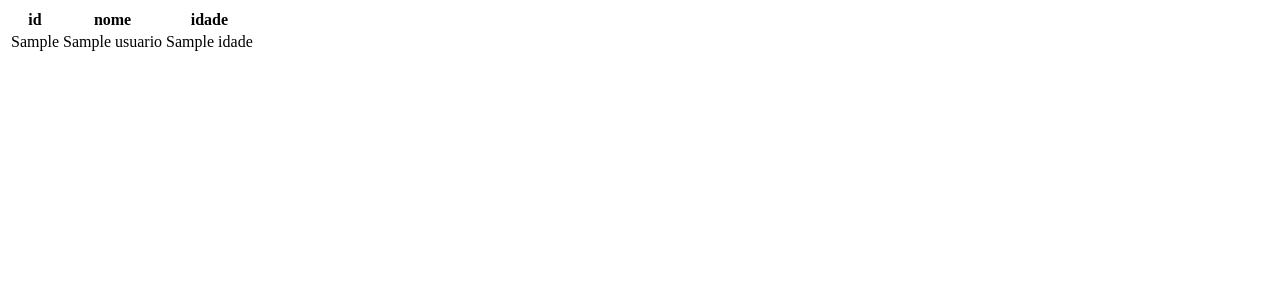
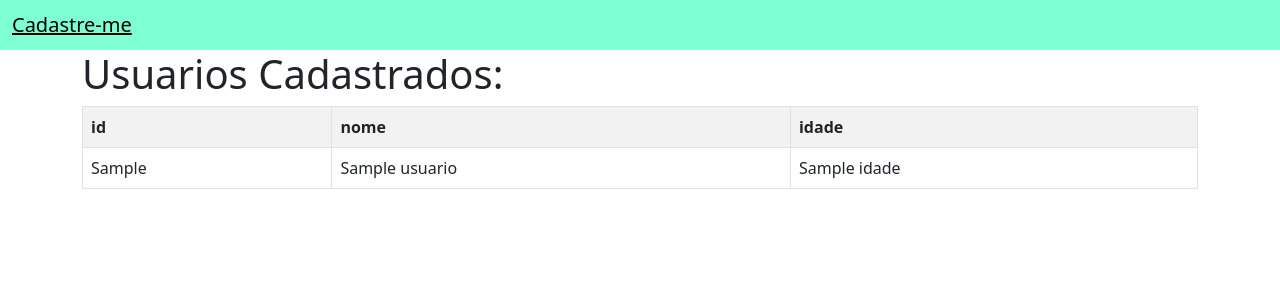
Before and after one commit to alisson1925/Projeto-em-Django, a Django app: template projeto_cad_usuarios/app_cad_usuarios/templates/usuarios/usuarios.html in a window 1280 px wide. Shown: the top 300 px of the page. Run offline with Django 4.2, Linux system fonts and the light colour scheme; the template is opened without the code that fills it: most values are stand-ins (such as "Sample title", 1, 10 or a date in 2020).

Commit message:
Fim do Projeto

```diff
--- /dev/null
+++ b/projeto_cad_usuarios/app_cad_usuarios/templates/usuarios/base.html
@@ -0,0 +1,37 @@
+<!doctype html>
+<html lang="en">
+  <head>
+    <!-- Required meta tags -->
+    <meta charset="utf-8">
+    <meta name="viewport" content="width=device-width, initial-scale=1">
+
+    <!-- Bootstrap CSS -->
+    <link href="https://cdn.jsdelivr.net/npm/bootstrap@5.0.2/dist/css/bootstrap.min.css" rel="stylesheet" integrity="sha384-EVSTQN3/azprG1Anm3QDgpJLIm9Nao0Yz1ztcQTwFspd3yD65VohhpuuCOmLASjC" crossorigin="anonymous">
+
+    <title>Cadastre-me!</title>
+  </head>
+  <body>
+    <nav style="background-color: aquamarine !important;" class="navbar navbar-light bg-light">
+        <div class="container-fluid">
+          <span class="navbar-brand mb-0 h1"> <a style="text-decoration: nome; color: black" href="{% url 'home' %}">Cadastre-me</a> </span>
+        </div>
+      </nav>
+      {% block conteudo %}
+
+
+
+      {% endblock %}
+
+
+    <!-- Optional JavaScript; choose one of the two! -->
+
+    <!-- Option 1: Bootstrap Bundle with Popper -->
+    <script src="https://cdn.jsdelivr.net/npm/bootstrap@5.0.2/dist/js/bootstrap.bundle.min.js" integrity="sha384-MrcW6ZMFYlzcLA8Nl+NtUVF0sA7MsXsP1UyJoMp4YLEuNSfAP+JcXn/tWtIaxVXM" crossorigin="anonymous"></script>
+
+    <!-- Option 2: Separate Popper and Bootstrap JS -->
+    <!--
+    <script src="https://cdn.jsdelivr.net/npm/@popperjs/core@2.9.2/dist/umd/popper.min.js" integrity="sha384-IQsoLXl5PILFhosVNubq5LC7Qb9DXgDA9i+tQ8Zj3iwWAwPtgFTxbJ8NT4GN1R8p" crossorigin="anonymous"></script>
+    <script src="https://cdn.jsdelivr.net/npm/bootstrap@5.0.2/dist/js/bootstrap.min.js" integrity="sha384-cVKIPhGWiC2Al4u+LWgxfKTRIcfu0JTxR+EQDz/bgldoEyl4H0zUF0QKbrJ0EcQF" crossorigin="anonymous"></script>
+    -->
+  </body>
+</html>
--- a/projeto_cad_usuarios/app_cad_usuarios/templates/usuarios/usuarios.html
+++ b/projeto_cad_usuarios/app_cad_usuarios/templates/usuarios/usuarios.html
@@ -1,5 +1,8 @@
+{% extends 'usuarios/base.html' %}
+{% block conteudo %}
 <div class="container">
-    <table>
+    <h1>Usuarios Cadastrados:</h1>
+    <table class="table table-bordered table-striped">
         <tr>
             <th>id</th>
             <th>nome</th>
@@ -14,3 +17,4 @@
         {% endfor %}
     </table>
 </div>
+{% endblock %}
```
Also changed, not shown: projeto_cad_usuarios/app_cad_usuarios/templates/usuarios/home.html (+3 -33 lines), projeto_cad_usuarios/db.sqlite3.
